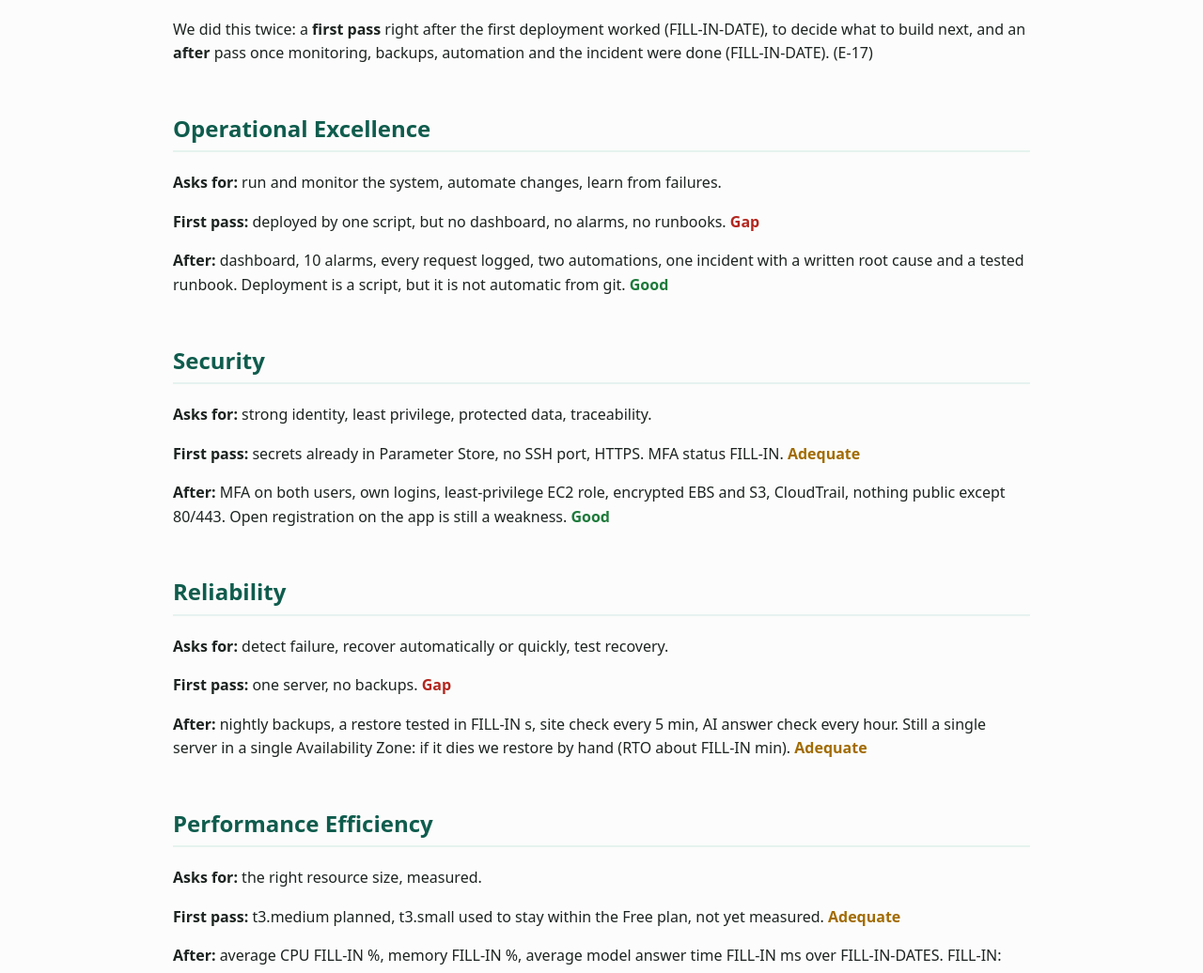
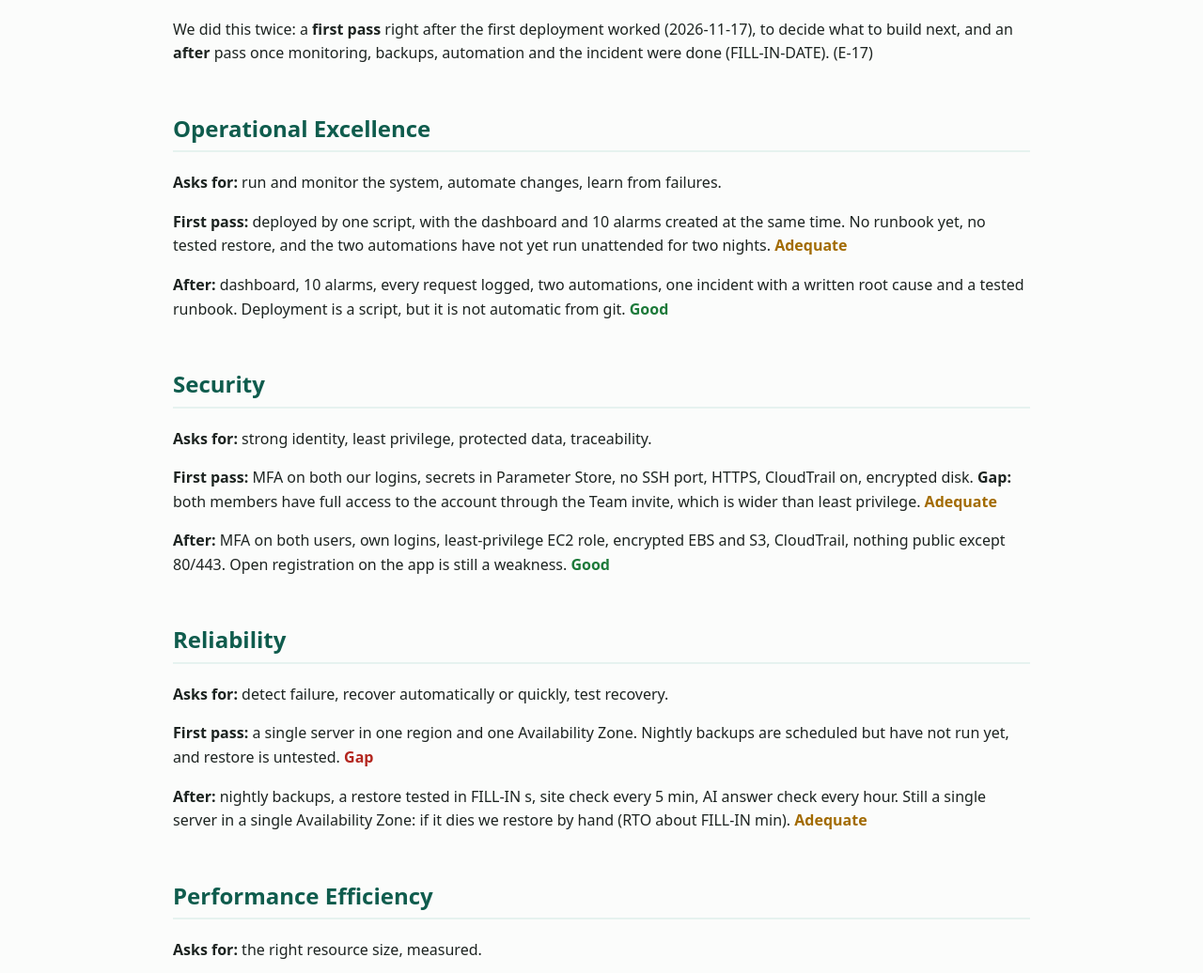
Before and after one commit to 000Robert000/Askalinaw, a plain HTML site: page docs/well-architected.html in a window 1280 px wide. Shown: the part 194-1230 px from the top of the page at 94% size. Drawn offline with Linux system fonts and the light colour scheme.

Commit message:
Robert: first Well-Architected pass, SCP region note, team members screenshot
Co-Authored-By: Claude Opus 5.5 <noreply@anthropic.com>
Claude-Session: https://claude.ai/code/session_01KSMXB1nu5Ep8cUFemVWFdq

```diff
--- a/docs/well-architected.html
+++ b/docs/well-architected.html
@@ -3,36 +3,37 @@
 <title>Askalinaw — Well-Architected review</title><link rel="stylesheet" href="style.css"></head>
 <body><main>
 <h1>Well-Architected review</h1>
-<p>We did this twice: a <b>first pass</b> right after the first deployment worked (FILL-IN-DATE), to decide what to build next,
+<p>We did this twice: a <b>first pass</b> right after the first deployment worked (2026-11-17), to decide what to build next,
 and an <b>after</b> pass once monitoring, backups, automation and the incident were done (FILL-IN-DATE). (E-17)</p>
 
 <h2>Operational Excellence</h2>
 <p><b>Asks for:</b> run and monitor the system, automate changes, learn from failures.</p>
-<p><b>First pass:</b> deployed by one script, but no dashboard, no alarms, no runbooks. <span class="gap">Gap</span></p>
+<p><b>First pass:</b> deployed by one script, with the dashboard and 10 alarms created at the same time. No runbook yet, no tested restore, and the two automations have not yet run unattended for two nights. <span class="adequate">Adequate</span></p>
 <p><b>After:</b> dashboard, 10 alarms, every request logged, two automations, one incident with a written root cause and a tested runbook. Deployment is a script, but it is not automatic from git. <span class="good">Good</span></p>
 
 <h2>Security</h2>
 <p><b>Asks for:</b> strong identity, least privilege, protected data, traceability.</p>
-<p><b>First pass:</b> secrets already in Parameter Store, no SSH port, HTTPS. MFA status FILL-IN. <span class="adequate">Adequate</span></p>
+<p><b>First pass:</b> MFA on both our logins, secrets in Parameter Store, no SSH port, HTTPS, CloudTrail on, encrypted disk. <b>Gap:</b> both members have full access to the account through the Team invite, which is wider than least privilege. <span class="adequate">Adequate</span></p>
 <p><b>After:</b> MFA on both users, own logins, least-privilege EC2 role, encrypted EBS and S3, CloudTrail, nothing public except 80/443. Open registration on the app is still a weakness. <span class="good">Good</span></p>
 
 <h2>Reliability</h2>
 <p><b>Asks for:</b> detect failure, recover automatically or quickly, test recovery.</p>
-<p><b>First pass:</b> one server, no backups. <span class="gap">Gap</span></p>
+<p><b>First pass:</b> a single server in one region and one Availability Zone. Nightly backups are scheduled but have not run yet, and restore is untested. <span class="gap">Gap</span></p>
 <p><b>After:</b> nightly backups, a restore tested in FILL-IN s, site check every 5 min, AI answer check every hour. Still a single server in a single Availability Zone: if it dies we restore by hand (RTO about FILL-IN min). <span class="adequate">Adequate</span></p>
 
 <h2>Performance Efficiency</h2>
 <p><b>Asks for:</b> the right resource size, measured.</p>
-<p><b>First pass:</b> t3.medium planned, t3.small used to stay within the Free plan, not yet measured. <span class="adequate">Adequate</span></p>
+<p><b>First pass:</b> t3.small, the largest free-tier-eligible type with enough memory (plus 2 GB swap). Sydney is farther from the Philippines than Singapore, but the account's service control policy only allows ap-southeast-2. Not yet measured. <span class="adequate">Adequate</span></p>
 <p><b>After:</b> average CPU FILL-IN %, memory FILL-IN %, average model answer time FILL-IN ms over FILL-IN-DATES. FILL-IN: "right-sized" or "could drop to t3.small". <span class="adequate">Adequate</span></p>
 
 <h2>Cost Optimization</h2>
 <p><b>Asks for:</b> pay only for what you use, and know what you pay.</p>
-<p><b>First pass:</b> tags on everything, budget alert. <span class="adequate">Adequate</span></p>
+<p><b>First pass:</b> Free plan credits, a USD 30 monthly budget alert from day one, tags on everything. <span class="adequate">Adequate</span></p>
 <p><b>After:</b> about FILL-IN USD/day. No idle resources except the Elastic IP, which is billed whether used or not. Free model tier. <span class="good">Good</span></p>
 
 <h2>Sustainability</h2>
 <p><b>Asks for:</b> the smallest footprint that does the job.</p>
+<p><b>First pass:</b> one small instance; the unused LibreChat services are not started. It runs 24/7. <span class="adequate">Adequate</span></p>
 <p><b>After:</b> one small instance, unused LibreChat services (RAG API, vector DB) not started, logs and backups expire. We run 24/7 for a class project, which is wasteful. <span class="adequate">Adequate</span></p>
 
 <h2>Our trade-off, and the gap we'd fix first</h2>
```
Also changed, not shown: docs/infrastructure.html (+1 -1 lines), docs/operations.html (+1 -0 lines), docs/img/e12-users.png (added).
